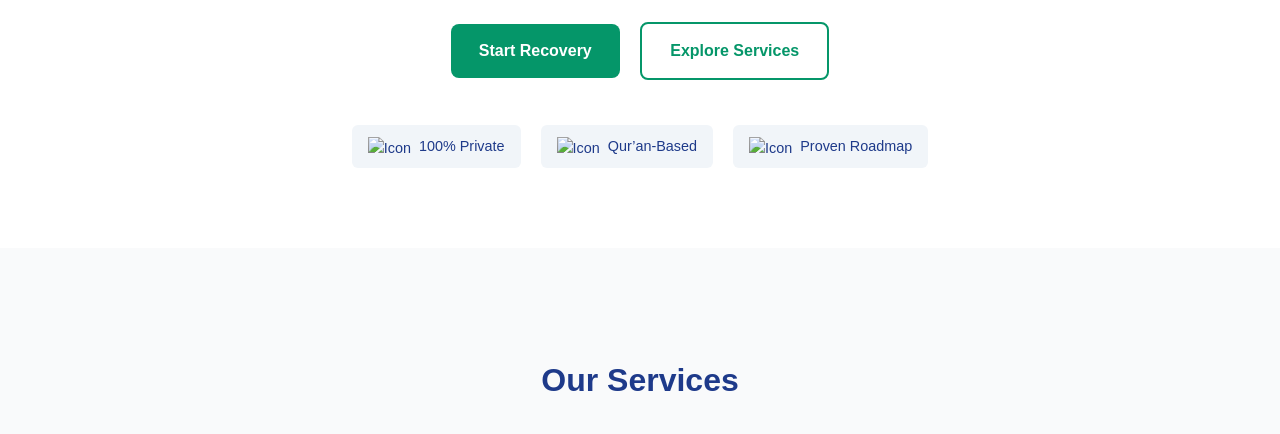
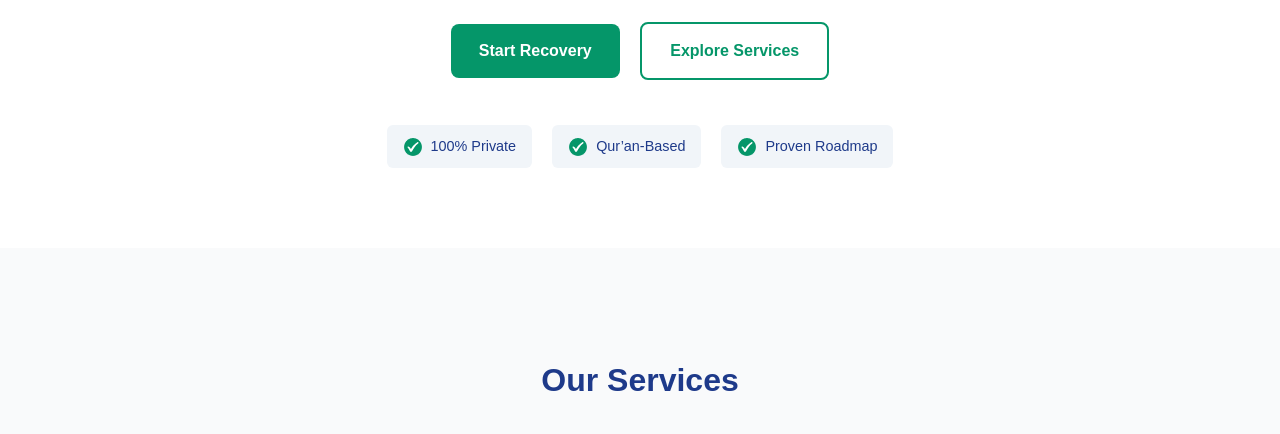
Before and after one commit to Fida466/Safe-Mindset, a plain HTML site: page index.html in a window 1280 px wide. Shown: the part 366-800 px from the top of the page. Drawn offline with Linux system fonts and the light colour scheme.

Commit message:
Update index.html

```diff
--- a/index.html
+++ b/index.html
@@ -59,9 +59,9 @@
     <a href="#contact" class="btn btn-primary">Start Recovery</a>
     <a href="#services" class="btn btn-secondary">Explore Services</a>
     <div class="trust-badges">
-      <div><img src="Icon" alt="Icon" /> 100% Private</div>
-      <div><img src="Icon" alt="Icon" /> Qur’an-Based</div>
-      <div><img src="Icon" alt="Icon" /> Proven Roadmap</div>
+      <div><img src="Icon .svg" alt="Icon" /> 100% Private</div>
+      <div><img src="Icon .svg" alt="Icon" /> Qur’an-Based</div>
+      <div><img src="Icon .svg" alt="Icon" /> Proven Roadmap</div>
     </div>
   </section>
 
```
